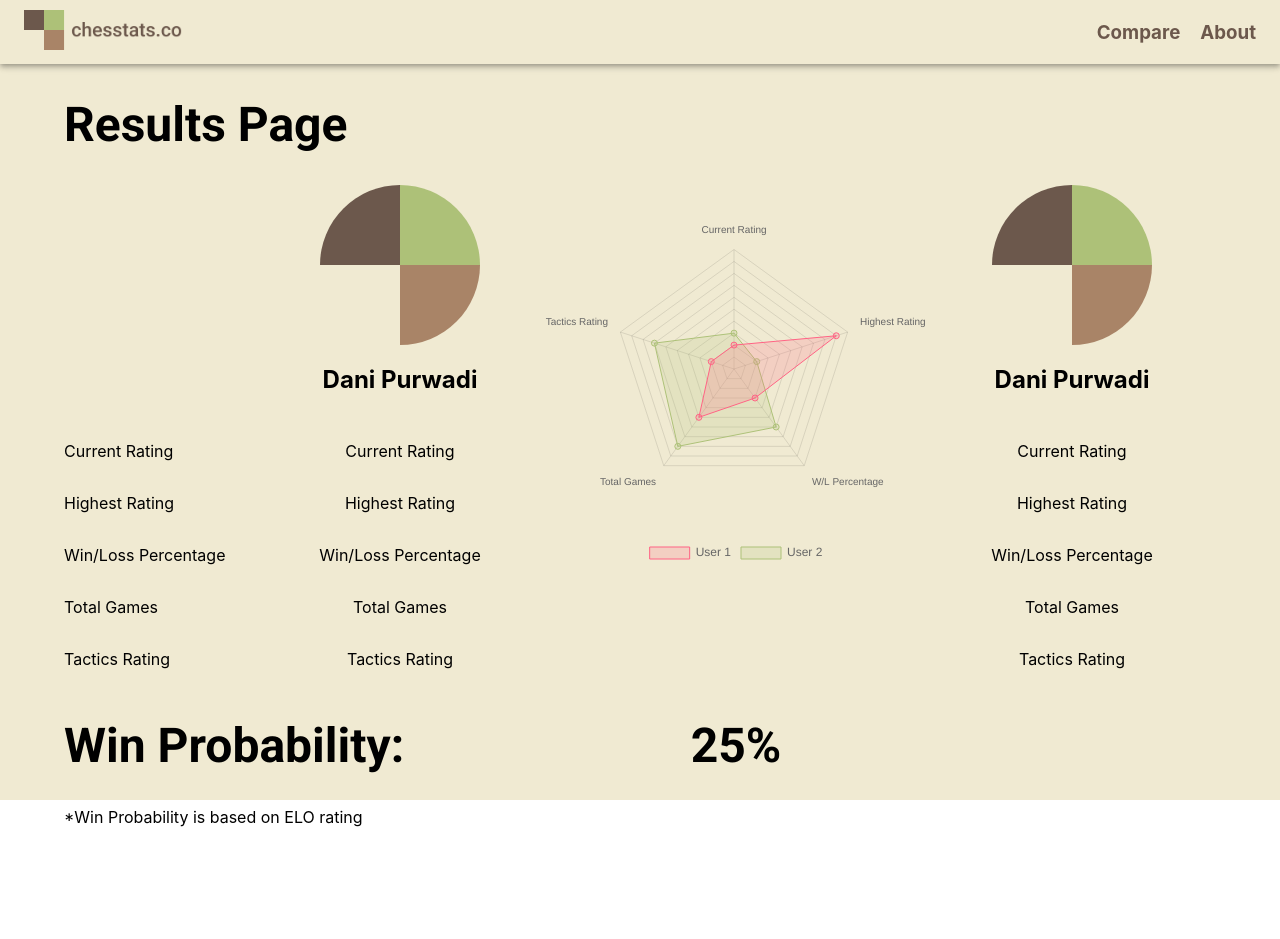
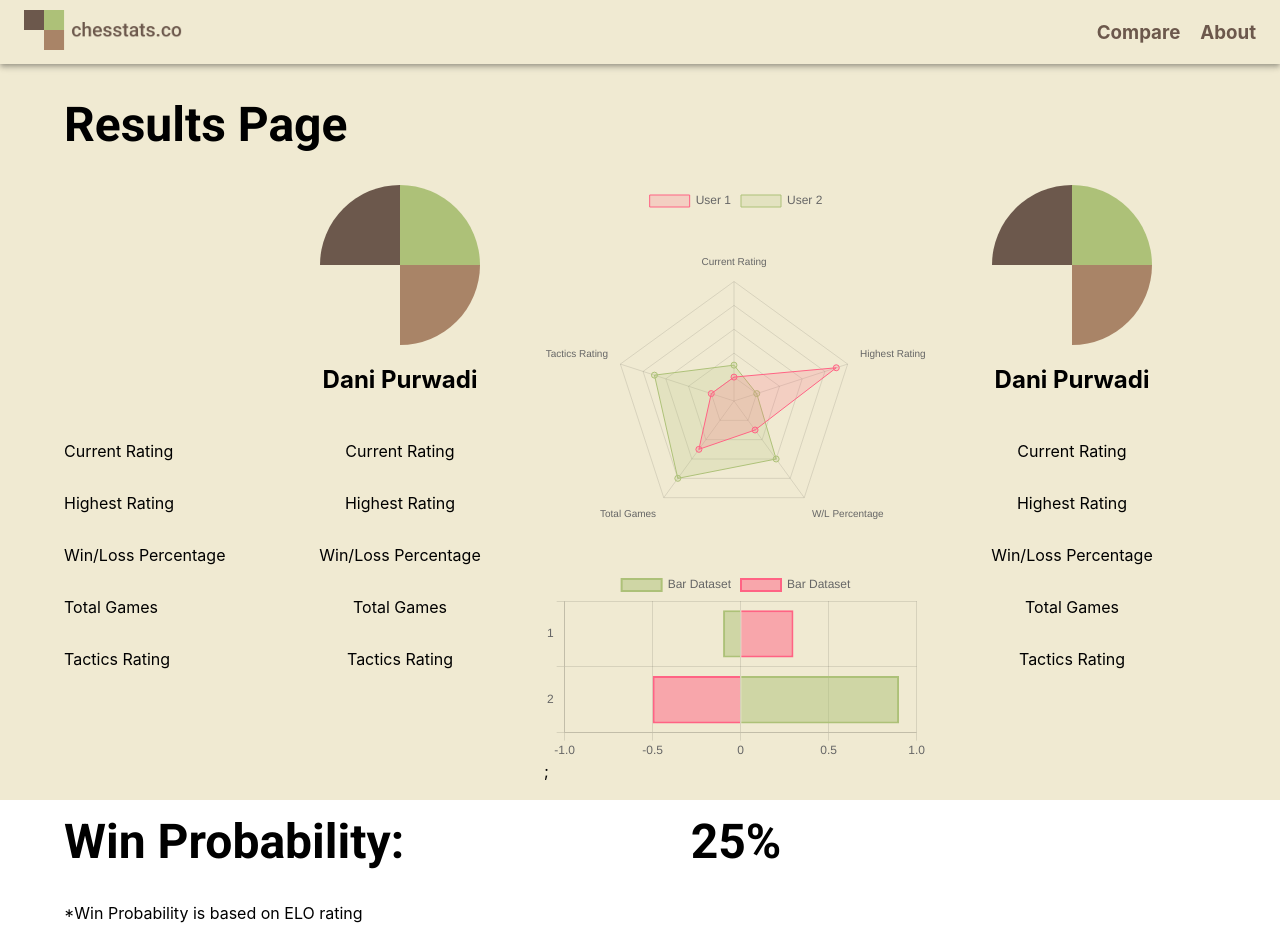
Before and after one commit to danikrisdayadi/chesstats, a React (Create React App) app in the folder client/: page /compare/1/1 in a window 1280 px wide. Before the commit the page ends 843 px from the top, so only its background shows below. Built offline with nearby package versions, Linux system fonts and the light colour scheme.

Commit message:
Added stacked bar chart

```diff
--- a/client/src/App.js
+++ b/client/src/App.js
@@ -10,6 +10,9 @@ import SharePage from './pages/SharePage';
 import ResultsPage from './pages/ResultsPage';
 import {
   Chart as ChartJS,
+  CategoryScale,
+  LinearScale,
+  BarElement,
   RadialLinearScale,
   PointElement,
   LineElement,
@@ -21,6 +24,9 @@ ChartJS.register(
   RadialLinearScale,
   PointElement,
   LineElement,
+  CategoryScale,
+  LinearScale,
+  BarElement,
   Filler,
   Tooltip,
   Legend
--- a/client/src/pages/ResultsPage.jsx
+++ b/client/src/pages/ResultsPage.jsx
@@ -1,6 +1,6 @@
 import { Container, Grid, Stack } from "@mui/material";
 import { PaddingY } from "../components/Spacing";
-import { Radar } from "react-chartjs-2";
+import { Bar, Radar } from "react-chartjs-2";
 import "./ResultsPage.scss";
 
 function ResultsPage() {
@@ -29,10 +29,10 @@ function ResultsPage() {
       },
     ],
   };
-  const options = {
+  const radarOptions = {
     plugins: {
       legend: {
-        position: "bottom",
+        position: "top",
       },
     },
     scales: {
@@ -40,12 +40,52 @@ function ResultsPage() {
         ticks: {
           color: "rgba(0, 0, 0, 0)",
           backdropColor: "rgba(0, 0, 0, 0)",
+          maxTicksLimit: 8,
         },
         min: 0,
         max: 1,
       },
     },
   };
+
+  const barOptions = {
+    indexAxis: "y",
+    elements: {
+      bar: {
+        borderWidth: 2,
+      },
+    },
+    scales: {
+      x: {
+        min: -1,
+        max: 1,
+      },
+      y: {
+        stacked: true,
+      },
+    },
+  };
+
+  const barData = {
+    labels: [1, 2],
+    datasets: [
+      {
+        type: "bar",
+        label: "Bar Dataset",
+        data: [-0.1, 0.9],
+        borderColor: "rgb(173, 193, 120)",
+        backgroundColor: "rgba(173, 193, 120, 0.5)",
+      },
+      {
+        type: "bar",
+        label: "Bar Dataset",
+        data: [0.3, -0.5],
+        borderColor: "rgb(255, 99, 132)",
+        backgroundColor: "rgba(255, 99, 132, 0.5)",
+      },
+    ],
+  };
+
   return (
     <Container>
       <h1>Results Page</h1>
@@ -64,7 +104,8 @@ function ResultsPage() {
           <ProfileStack />
         </Grid>
         <Grid item xs={6} sm={6} md={4}>
-          <Radar data={data} options={options} />
+          <Radar data={data} options={radarOptions} />
+          <Bar options={barOptions} data={barData} />;
         </Grid>
         <Grid item xs={6} sm={6} md={3}>
           <ProfileStack />
```
